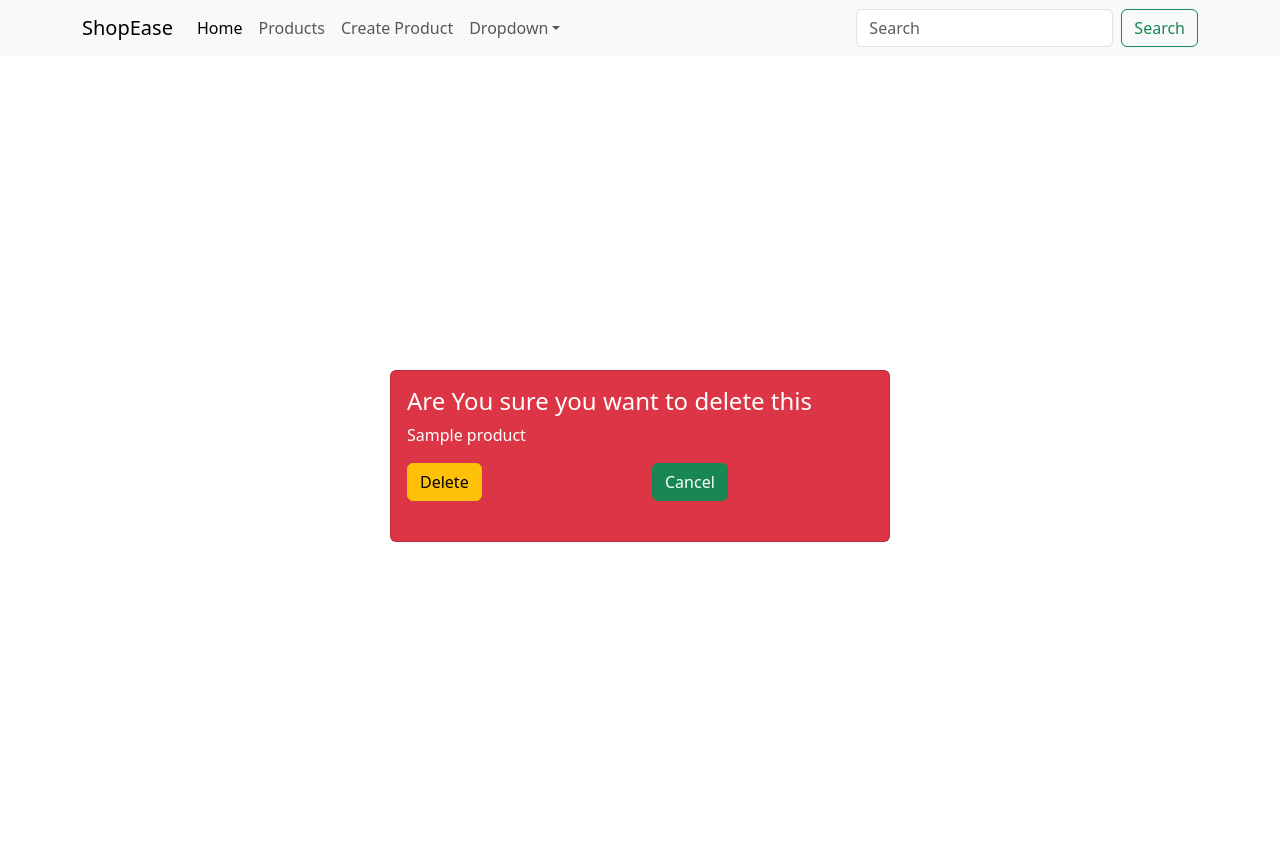
After one commit to hitesh0404/ShopEase, a Django app: page /inventory/product-delete/1/ in a window 1280 px wide. The commit adds this page. Run offline with Django 5.2, Linux system fonts and the light colour scheme; tables that the repository leaves empty hold one stand-in row (values such as "Sample post").

Commit message:
Delete Product

```diff
--- /dev/null
+++ b/inventory/templates/inventory/delete_confirmation.html
@@ -0,0 +1,37 @@
+{% extends 'base.html' %} {% block main %}
+<div
+  style="
+    display: flex;
+    justify-content: center;
+    align-items: center;
+    height: 100vh;
+  "
+>
+  <div class="card text-white bg-danger" style="width: 100%; max-width: 500px">
+    <div class="card-body">
+      <h4 class="card-title">Are You sure you want to delete this</h4>
+      <p class="card-text">{{product.name}}</p>
+      <div class="row">
+        <div class="col-6">
+          <form
+            action="/inventory/product-delete/{{product.id}}/"
+            method="post"
+          >
+            <button class="btn btn-warning" type="submit" value="Delete">
+              Delete</button
+            ><br /><br />
+          </form>
+        </div>
+        <div class="col-6">
+          <a
+            href="/inventory/product-detail/{{product.id}}/"
+            class="btn btn-success"
+            >Cancel</a
+          >
+        </div>
+      </div>
+    </div>
+  </div>
+</div>
+
+{% endblock main %}
--- a/inventory/templates/inventory/product_detail.html
+++ b/inventory/templates/inventory/product_detail.html
@@ -4,11 +4,13 @@
 {% block main %}
 
     <div class="card text-start">
-        <img class="card-img-top" src="{{ product.image.url }}" alt="{{ product.image }}" />
+        <img class="card-img-top" style="height: 80vh; width: 50vw;" src="{{ product.image.url }}" alt="{{ product.image }}" />
         <div class="card-body">
             <h4 class="card-title">{{ product.name }}</h4>
             <span>₹ {{ product.price }}</span>
             <p class="card-text">{{ product.description }}</p>
+            <a href="" class="btn btn-warning">Update</a>&nbsp;&nbsp;
+            <a href="/inventory/product-delete/{{product.id}}" class="btn btn-danger">Delete</a>
         </div>
     </div>
 
--- a/inventory/urls.py
+++ b/inventory/urls.py
@@ -3,5 +3,6 @@ from . import views
 urlpatterns = [
     path('product-list/',views.product_list,name='product_list'),
     path('product/create/',views.product_create,name='product_create'),
-    path('product-detail/<int:id>',views.product_detail,name='product_detail'),
+    path('product-detail/<int:id>/',views.product_detail,name='product_detail'),
+    path('product-delete/<int:id>/',views.product_delete,name='product_delete'),
 ]
--- a/inventory/views.py
+++ b/inventory/views.py
@@ -1,4 +1,4 @@
-from django.shortcuts import render, redirect
+from django.shortcuts import render, redirect,get_object_or_404
 from .models import Product
 def product_list(request):
     products = Product.objects.all()
@@ -8,5 +8,13 @@ def product_create(request):
     return render(request,'inventory/create_product.html' )
 
 def product_detail(request,id):
-    product = Product.objects.get(id=id)
+    product = get_object_or_404(Product,id=id)
     return render(request,'inventory/product_detail.html',{'product':product})
+
+def product_delete(request,id):
+    product = get_object_or_404(Product,id=id)
+    if request.method == "GET":
+        return render(request,'inventory/delete_confirmation.html',{'product':product})
+    elif request.method == "POST":
+        product.delete()
+    return redirect('product_list')
```
